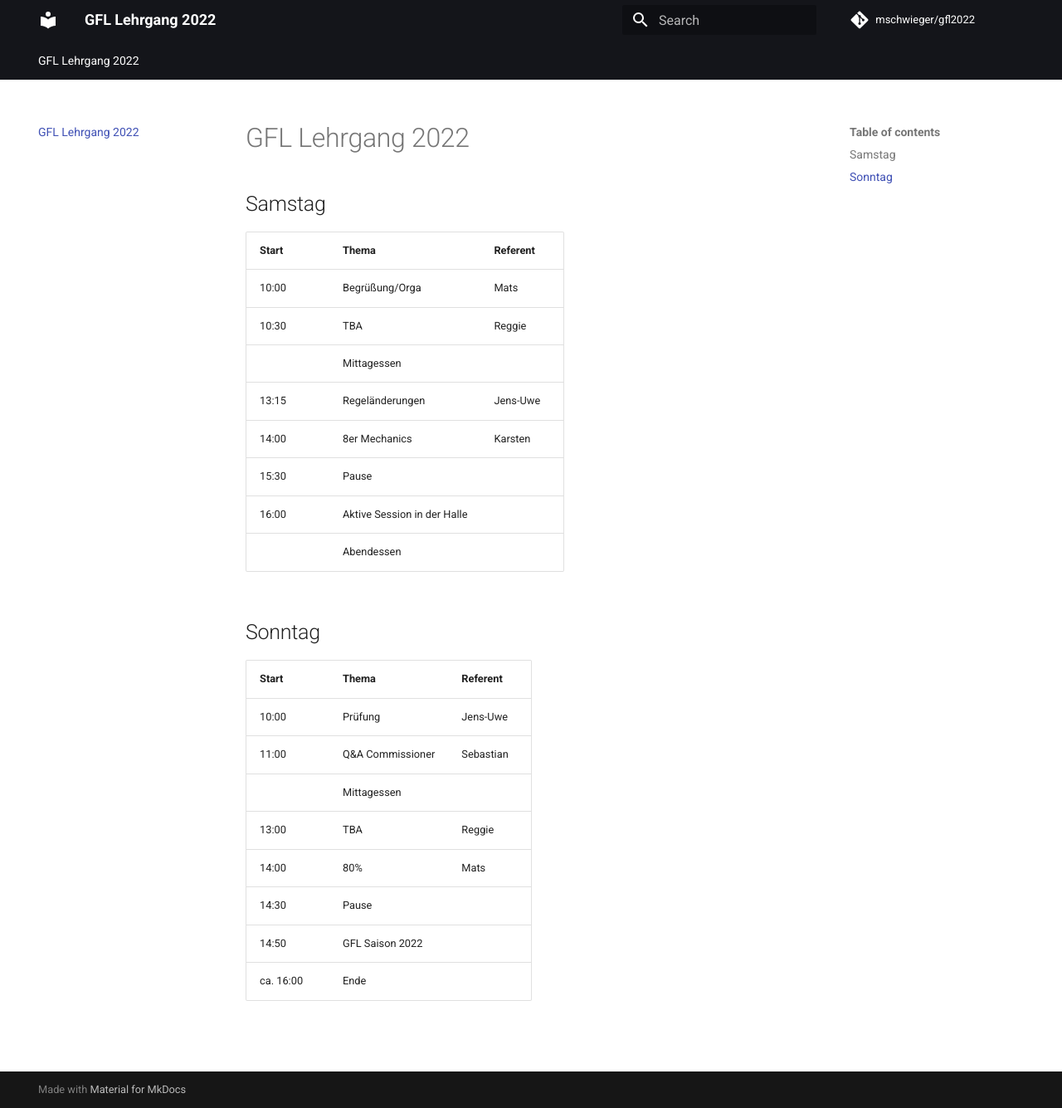
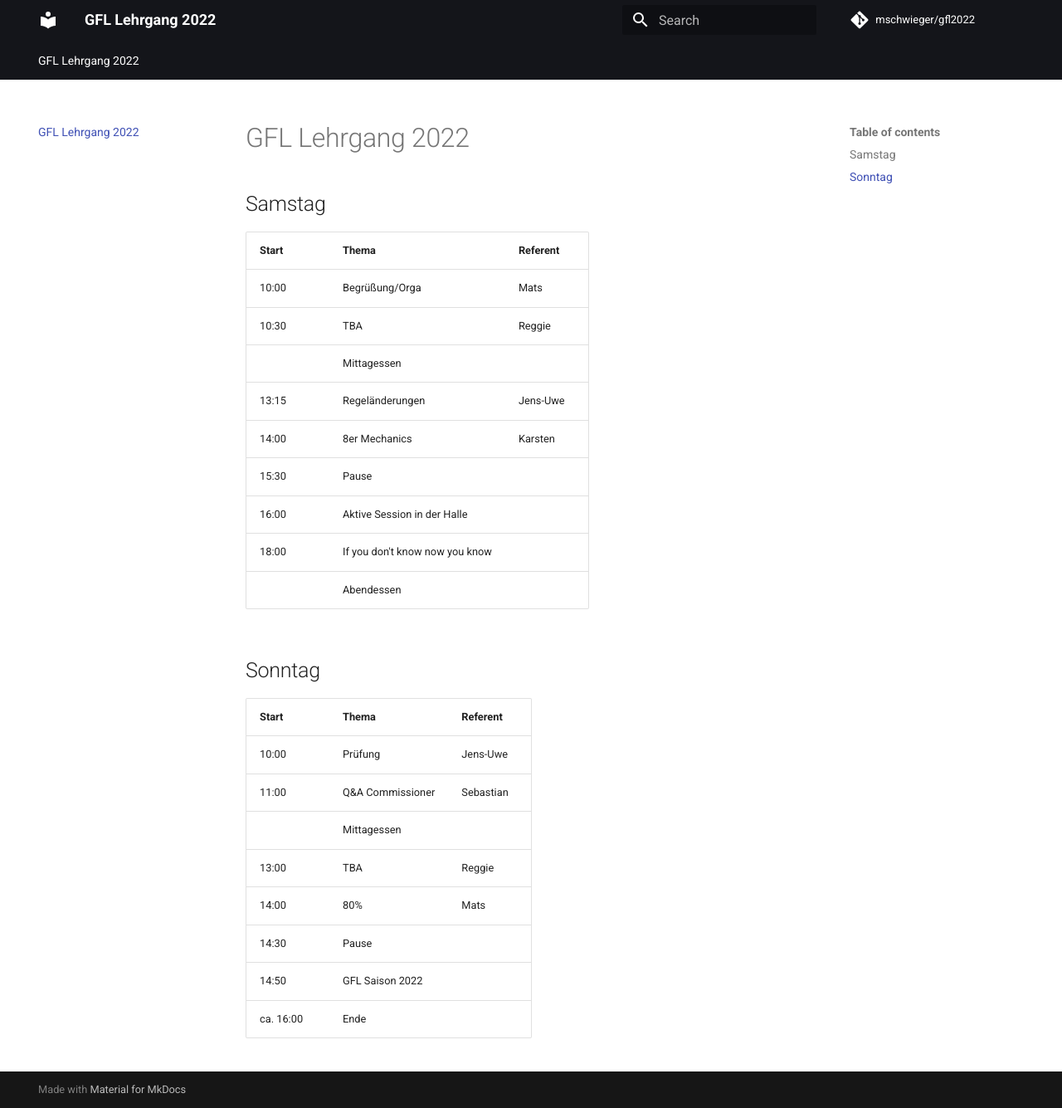
Before and after one commit to mschwieger/gfl2022, an MkDocs documentation site: the page built from docs/index.md, in a window 1280 px wide and 1335 px high. Shown: the whole window at 83% size. Built offline with MkDocs 1.6.1 and Material for MkDocs 9.7.7, drawn with Linux system fonts in a browser that asks for light colours; comment, search, counter and statistics services are not loaded.

Commit message:
Update index.md

```diff
--- a/docs/index.md
+++ b/docs/index.md
@@ -11,6 +11,7 @@
 |14:00 |8er Mechanics |Karsten
 |15:30 |Pause |
 |16:00 |Aktive Session in der Halle |
+|18:00 |If you don't know now you know |
 | |Abendessen |
 
 ## Sonntag
```
